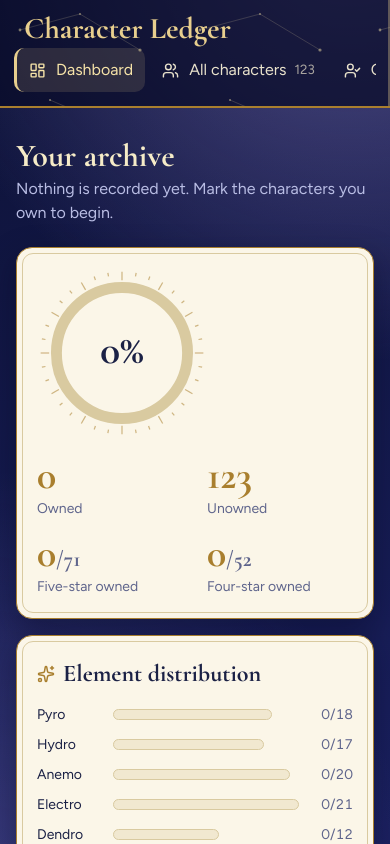
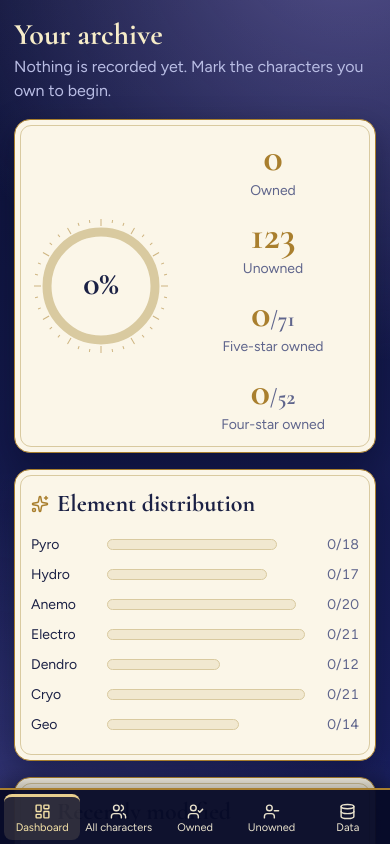
Before and after one commit to Beankox/genshin-ledger, a React (Vite) app: page / in a window 390 px wide. Shown: the top 844 px of the page. Built offline with nearby package versions, Linux system fonts and the light colour scheme.

Commit message:
Update styles.css

```diff
--- a/src/styles.css
+++ b/src/styles.css
@@ -165,3 +165,59 @@ fieldset { border: 0; margin: 0; padding: 0; min-width: 0; }
 .needs { list-style: none; margin: 0 0 10px; padding: 0; display: grid; gap: 4px; }
 .needs li { display: flex; justify-content: space-between; gap: 12px; padding: 6px 10px; border-radius: 8px; background: rgba(255, 255, 255, .04); }
 .needs li b { white-space: nowrap; font-variant-numeric: tabular-nums; }
+
+/* ---------- Farming planner ---------- */
+.side nav em { font-style: normal; } .lbl-s { display: none; }
+.check { display: flex; align-items: center; gap: 8px; color: #d5d8f5; font-size: 15px; cursor: pointer; }
+.check input { width: auto; min-height: 0; margin: 0; accent-color: var(--gold); }
+.note { background: rgba(232, 207, 142, .14); border: 1px dashed var(--gold-lt); color: #f6e3a8; border-radius: 12px; padding: 10px 14px; margin: 14px 0 0; font-size: 14px; }
+.farm-list { list-style: none; margin: 0; padding: 0; }
+.farm-list li { display: flex; justify-content: space-between; align-items: flex-start; gap: 12px; padding: 9px 0; border-top: 1px solid var(--line); }
+.farm-list li:first-child { border-top: 0; }
+.farm-list b { display: block; } .farm-list small { display: block; color: var(--mute); font-size: 13px; }
+.farm-list .sched { display: flex; align-items: center; gap: 6px; flex-wrap: wrap; }
+.farm-list .amt { text-align: right; font-size: 14px; font-variant-numeric: tabular-nums; max-width: 52%; }
+.pill.today { color: #fff; background: var(--gold); border-color: var(--gold); padding: 0 8px; font-size: 12px; }
+
+/* ---------- Mobile ---------- */
+html { -webkit-text-size-adjust: 100%; }
+main { min-width: 0; }
+@media (max-width: 820px) {
+  /* sidebar becomes a bottom tab bar */
+  .side { position: fixed; z-index: 40; top: auto; left: 0; right: 0; bottom: 0; height: auto; overflow: visible; padding: 4px 4px calc(4px + env(safe-area-inset-bottom));
+    border-right: 0; border-bottom: 0; border-top: 2px solid var(--gold); background: rgba(8, 11, 40, .97); box-shadow: 0 -6px 20px rgba(0, 0, 0, .35); }
+  .brand, .sub { display: none; }
+  .side nav { flex-direction: row; justify-content: space-around; gap: 0; overflow: visible; }
+  .side nav a, .side nav a:hover { flex: 1; min-width: 0; flex-direction: column; justify-content: center; align-items: center; gap: 2px; padding: 6px 2px; text-align: center;
+    border-left: 0; border-top: 3px solid transparent; border-radius: 8px; }
+  .side nav a.on { border-top-color: var(--gold-lt); }
+  .side nav a span { flex-direction: column; gap: 2px; font-size: 11px; line-height: 1.1; }
+  .side nav small { display: none; }
+  .lbl { display: none; } .lbl-s { display: block; }
+  main { padding: 18px 14px calc(92px + env(safe-area-inset-bottom)); }
+  .toast { bottom: calc(86px + env(safe-area-inset-bottom)); max-width: calc(100% - 24px); text-align: center; }
+}
+@media (max-width: 600px) {
+  h1 { font-size: 30px; }
+  .lead { margin-bottom: 16px; }
+  .grid { grid-template-columns: repeat(2, minmax(0, 1fr)); gap: 12px; }
+  .card-meta { padding: 8px 10px 10px; } .card-meta b { font-size: 17px; }
+  .page-head .btn { width: 100%; justify-content: center; }
+  .tools { grid-template-columns: 1fr 1fr; } .search { grid-column: 1 / -1; }
+  .hero { justify-content: center; text-align: center; } .ring-svg { width: 140px; height: 140px; } .stat-grid { min-width: 0; width: 100%; }
+  .panel { padding: 16px; }
+  .field { flex-wrap: wrap; }
+  .two { grid-template-columns: 1fr; }
+  .actions .btn { flex: 1; justify-content: center; }
+  .backdrop { padding: 10px; align-items: end; } .modal { max-height: 92vh; overflow: auto; }
+  .farm-list .amt { max-width: 48%; }
+}
+/* comfortable touch targets */
+@media (pointer: coarse) {
+  .btn { min-height: 44px; padding: 8px 18px; }
+  .stepper button { width: 40px; height: 40px; } .stepper b { min-width: 32px; }
+  .icon-btn { width: 44px; height: 44px; }
+  .own-toggle { width: 38px; height: 38px; }
+  input:not([type=checkbox]), select, textarea { font-size: 16px; min-height: 44px; } /* 16px stops iOS from zooming in */
+  .check input { width: 20px; height: 20px; }
+}
```
